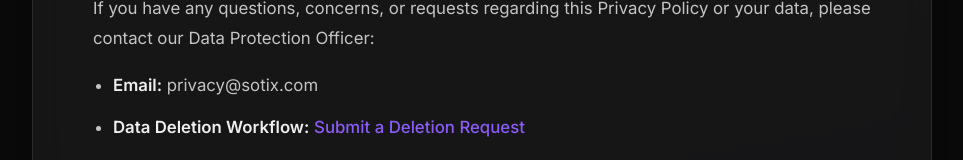
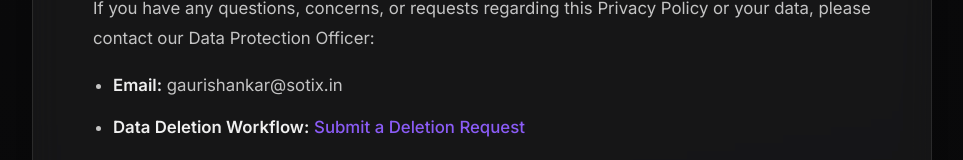
Before and after one commit to gaurishankarkhadga/sotixai, a React (Vite) app in the folder frontend/: page /privacy-policy in a window 1280 px wide. Shown: the part 5030-5190 px from the top of the page, without its empty margins (158-1121 px from the left). Built offline with nearby package versions, Linux system fonts and the light colour scheme; no server answers.

Commit message:
updated but not tested

```diff
--- a/frontend/src/pages/PrivacyPolicy.jsx
+++ b/frontend/src/pages/PrivacyPolicy.jsx
@@ -160,7 +160,7 @@ const PrivacyPolicy = () => {
                     <h2>9. Contact Us</h2>
                     <p>If you have any questions, concerns, or requests regarding this Privacy Policy or your data, please contact our Data Protection Officer:</p>
                     <ul>
-                        <li><strong>Email:</strong> privacy@sotix.com</li>
+                        <li><strong>Email:</strong> gaurishankar@sotix.in</li>
                         <li><strong>Data Deletion Workflow:</strong> <a href="/data-deletion">Submit a Deletion Request</a></li>
                     </ul>
                 </section>
--- a/frontend/src/pages/TermsAndConditions.jsx
+++ b/frontend/src/pages/TermsAndConditions.jsx
@@ -125,7 +125,7 @@ const TermsAndConditions = () => {
                     <h2>11. Contact Details</h2>
                     <p>For inquiries regarding these Terms & Conditions:</p>
                     <ul>
-                        <li><strong>Email:</strong> legal@sotix.com</li>
+                        <li><strong>Email:</strong> gaurishankar@sotix.in</li>
                         <li><strong>Privacy Concerns:</strong> See our <a href="/privacy-policy">Privacy Policy</a></li>
                     </ul>
                 </section>
```
